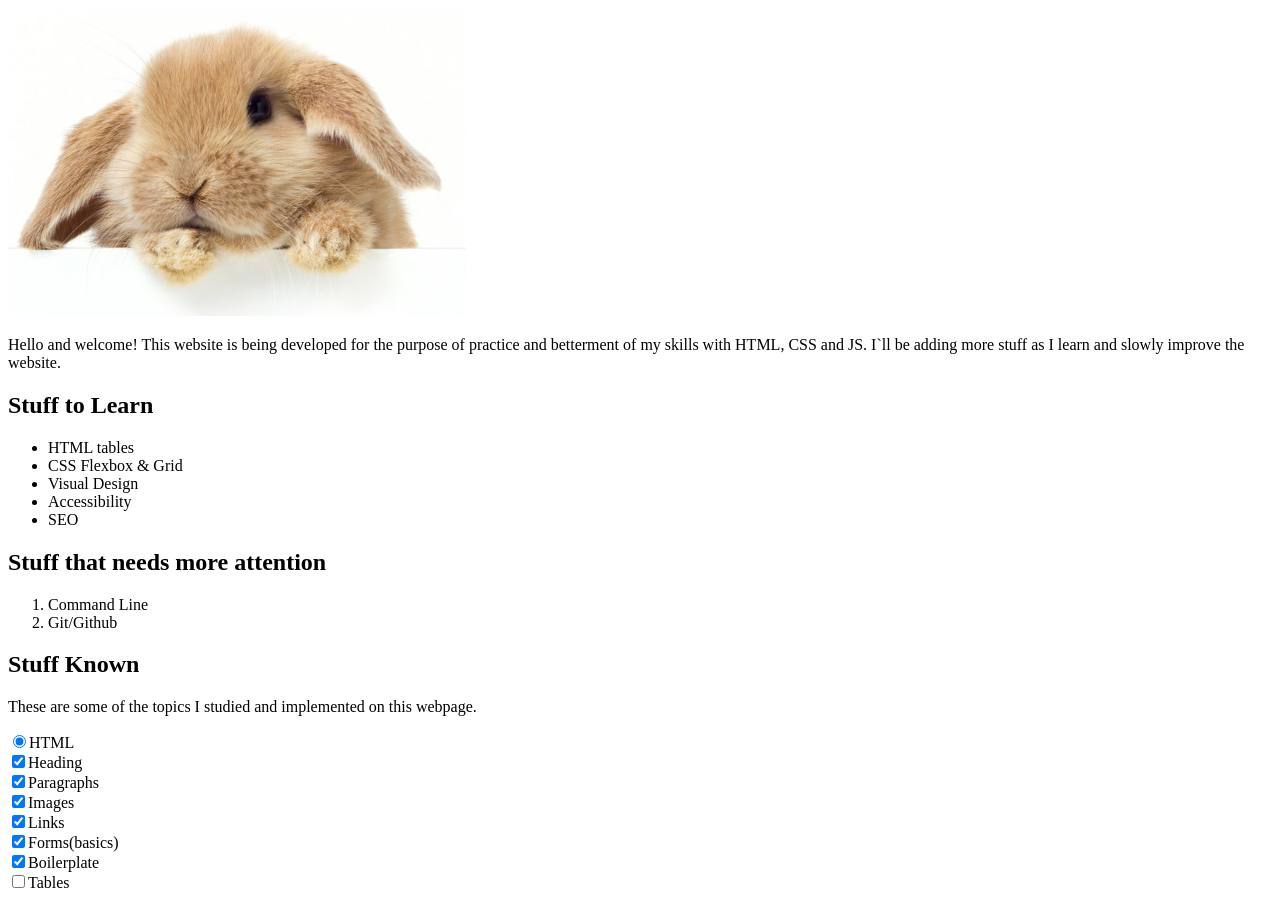
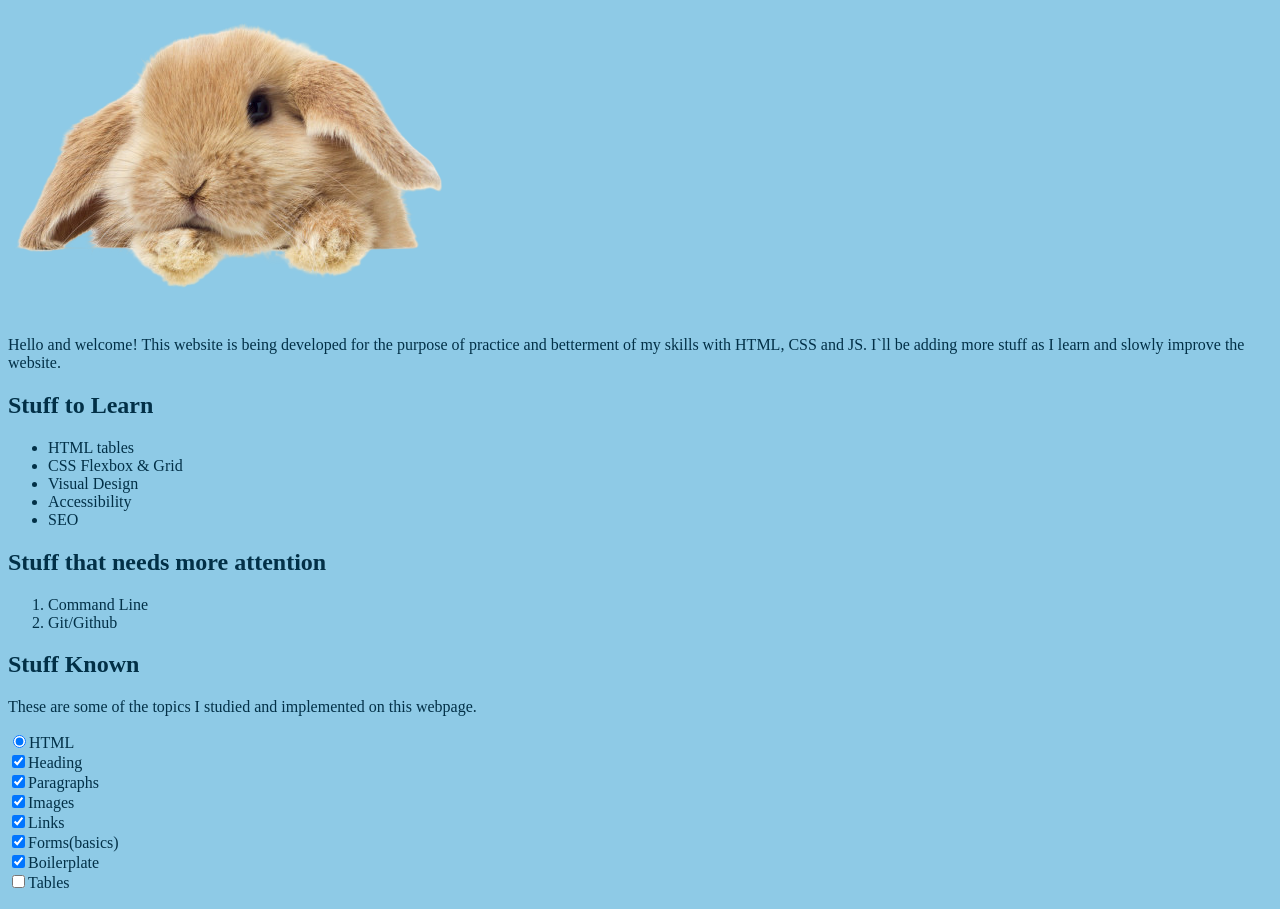
Before and after one commit to iamlucaslima/iamlucaslima.github.io, a plain HTML site: page index.html in a window 1280 px wide. Shown: the part 73-982 px from the top of the page. Drawn offline with Linux system fonts and the light colour scheme.

Commit message:
Styled Background and text. Changed image to png version.

```diff
--- a/index.html
+++ b/index.html
@@ -7,7 +7,7 @@
     </head>
     <body>
         <h1>Practicing Stuff!</h1>
-        <img src="images/bunny.jpeg">
+        <img src="images/bunny.png">
         <p>Hello and welcome! This website is being developed for the purpose of practice and betterment of my skills with HTML, CSS and JS. I`ll be adding more stuff as I learn and slowly improve the website.</p>
         <h2>Stuff to Learn</h2>
         <ul><!--Update these as I learn-->
--- a/style.css
+++ b/style.css
@@ -1,6 +1,12 @@
-<style>
-    body {
-        background-color: #34e0d2;
-        color: #000000;
-    }
-</style>
+body {
+    background-color: #8ecae6;
+    color: #023047;
+}
+
+img {
+    border-radius:;
+}
+
+[type='radio'] {
+    color: #e05c34;
+}
```
Also changed, not shown: images/bunny.jpeg (deleted), images/bunny.png (added).
